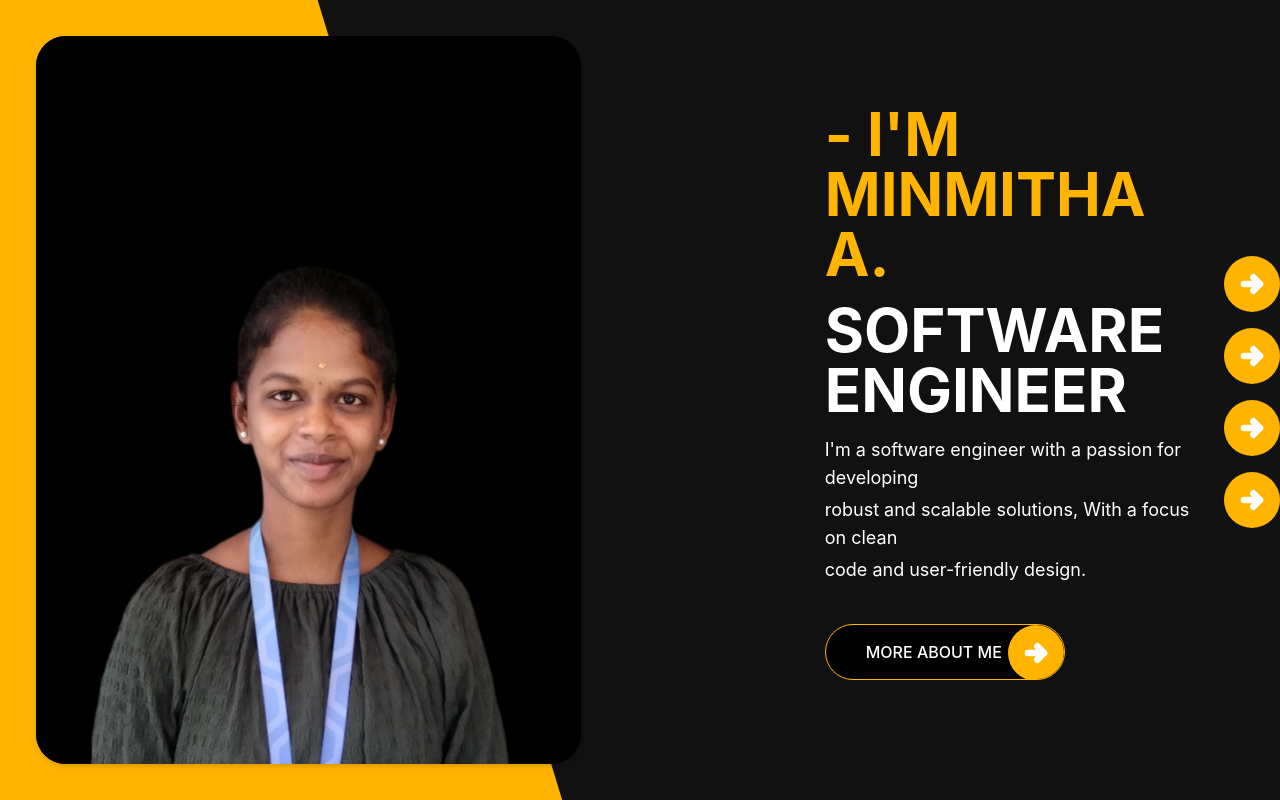
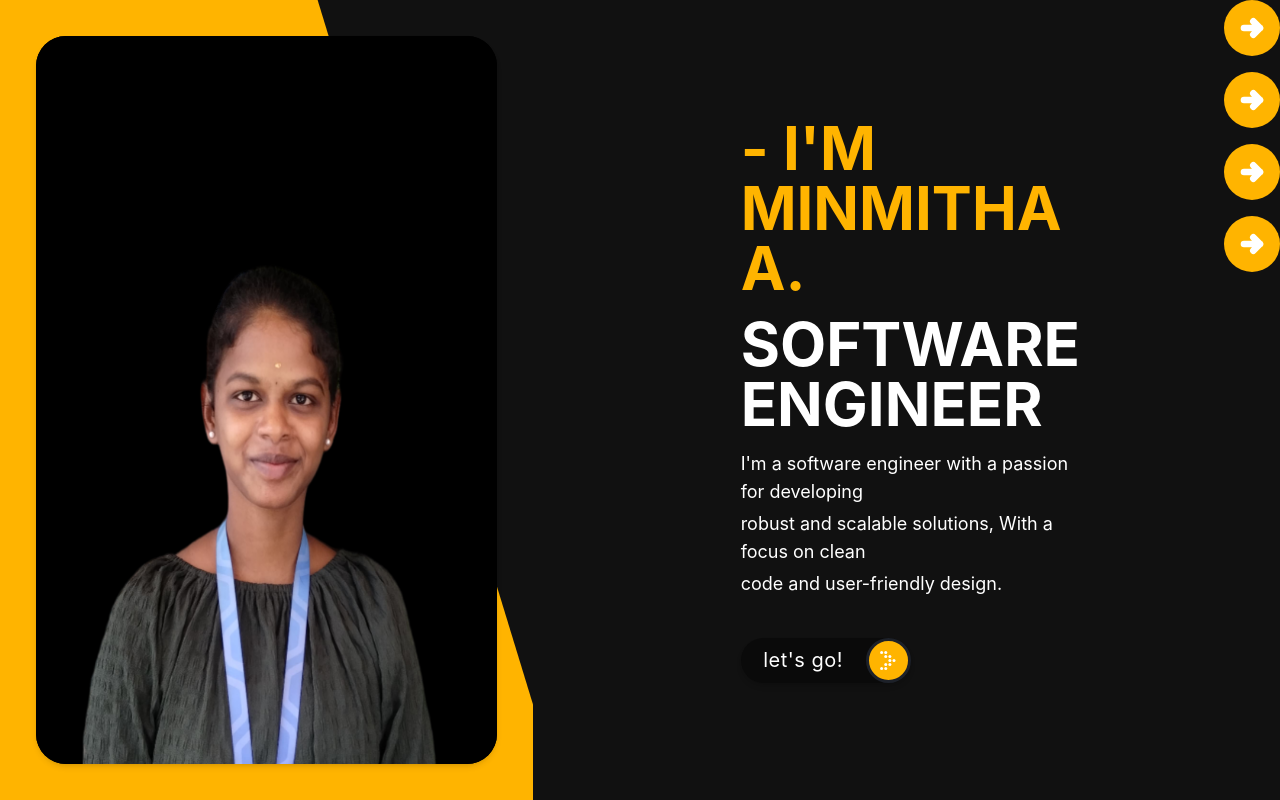
Before and after one commit to Minmitha/myportfolio, a React (Create React App) app: page / in a window 1280 px wide. Built offline with nearby package versions, Linux system fonts and the light colour scheme.

Commit message:
button changes

```diff
--- a/src/App.css
+++ b/src/App.css
@@ -1,38 +1,17 @@
-.App {
-  text-align: center;
+.icon-Container svg {
+  transition-duration: 1.5s;
 }
-
-.App-logo {
-  height: 40vmin;
-  pointer-events: none;
+.Btn-Container:hover .icon-Container svg {
+  transition-duration: 1.5s;
+  animation: arrow 1s linear infinite;
 }
-
-@media (prefers-reduced-motion: no-preference) {
-  .App-logo {
-    animation: App-logo-spin infinite 20s linear;
+@keyframes arrow {
+  0% {
+    opacity: 0;
+    margin-left: 0px;
+  }
+  100% {
+    opacity: 1;
+    margin-left: 10px;
   }
 }
-
-.App-header {
-  background-color: #282c34;
-  min-height: 100vh;
-  display: flex;
-  flex-direction: column;
-  align-items: center;
-  justify-content: center;
-  font-size: calc(10px + 2vmin);
-  color: white;
-}
-
-.App-link {
-  color: #61dafb;
-}
-
-@keyframes App-logo-spin {
-  from {
-    transform: rotate(0deg);
-  }
-  to {
-    transform: rotate(360deg);
-  }
-}
--- a/src/Components/Bio.js
+++ b/src/Components/Bio.js
@@ -1,3 +1,6 @@
+import { LongButton } from "./LongButton"
+
+
 export function Bio() {
     return (
         <>
@@ -5,21 +8,21 @@ export function Bio() {
                 <div className="flex flex-row relative fixed inset-0 overflow-hidden">
                     <div className="hidden lg:block transform rotate-[-17deg] bg-[#FFB400] w-[600px] h-full -left-60 absolute -bottom-10 scale-125">
                     </div>
-                    <div className="flex flex-grow items-center justify-center relative p-9 ">
+                    <div className="flex flex-grow items-center justify-center relative lg:p-9 ">
                         <div className="bg-black w-auto h-full rounded-[30px] shadow-md hidden lg:block">
                             <img className="w-auto h-full rounded-[30px] " src="./img/mini2.png" alt="" />
                         </div>
                     </div>
                 </div>
                 <div className="text-left flex flex-col justify-center w-full sm:w-3/4 lg:w-1/2 p-4 sm:pl-40 lg:pl-52">
-                    <div className="hidden sm:block md:block lg:hidden p-12">
+                    <div className="lg:hidden p-12">
                         <img
                             alt="name"
                             src="./img/mini2.png"
                             className="mx-auto mb-25 w-48 h-48 md:w-[270px] md:h-[270px] rounded-full  border-4 border-solid border-[#252525]" />
                     </div>
                     <p className="text-[#FFB400] text-4xl md:text-5xl lg:text-6xl font-bold">- I'M MINMITHA A.</p>
-                    <p className="text-white text-4xl md:text-5xl lg:text-6xl mt-4 font-bold">SOFTWARE ENGINEER</p>
+                    <p className="text-white text-3xl md:text-5xl lg:text-6xl mt-4 font-bold">SOFTWARE ENGINEER</p>
                     <p className="text-white text-base md:text-xl lg:text-lg mt-4">
                         I'm a software engineer with a passion for developing
                     </p>
@@ -29,16 +32,9 @@ export function Bio() {
                     <p className="text-white text-base md:text-xl lg:text-lg mt-1 mb-10">
                         code and user-friendly design.
                     </p>
-                    <button type="button" class="flex items-center justify-between text-[#FFB400] w-60 h-14 bg-black border-[1.5px] border-[#FFB400] hover:bg-[#FFB400] hover:text-black focus:outline-none font-medium rounded-full text-sm px-5 py-2.5 text-center me-2 mb-4 dark:focus:ring-yellow-900 transition-colors relative overflow-hidden">
-                        <span class="text-white pl-5 text-base">MORE ABOUT ME</span>
-                        <div class="absolute right-0 top-0 bottom-0 flex items-center justify-center w-14 h-14 bg-[#FFB400] rounded-full hover:bg-[#FFB400] transition-colors">
-                            <svg xmlns="http://www.w3.org/2000/svg" fill="none" viewBox="0 0 24 24" stroke-width="5" stroke="currentColor" class="w-8 h-8 text-white transition-colors">
-                                <path stroke-linecap="round" stroke-linejoin="round" d="M13 7l5 5m0 0l-5 5m5-5H6" />
-                            </svg>
+                    <LongButton />
                 </div>
-                    </button>
-                </div>
-                    <div className="flex flex-col justify-center">
+                <div className="pl-32 flex flex-col justify-center hidden lg:block">
                     <div class="mb-4 right-0 top-0 bottom-0 flex items-center justify-center w-14 h-14 bg-[#FFB400] rounded-full hover:bg-[#FFB400] transition-colors">
                         <svg xmlns="http://www.w3.org/2000/svg" fill="none" viewBox="0 0 24 24" stroke-width="5" stroke="currentColor" class="w-8 h-8 text-white transition-colors">
                             <path stroke-linecap="round" stroke-linejoin="round" d="M13 7l5 5m0 0l-5 5m5-5H6" />
@@ -62,6 +58,7 @@ export function Bio() {
                 </div>
             </div>
 
+
         </>
     )
 }
--- /dev/null
+++ b/src/Components/LongButton.js
@@ -0,0 +1,33 @@
+import '../App.css';
+export function LongButton() {
+    return (
+        <>
+            <div>
+                <button class="Btn-Container flex w-[170px] h-auto bg-[#0a0a0a] rounded-full shadow-md justify-between items-center  cursor-pointer">
+                    <span class="text text-white text-xl tracking-wide flex-1 h-full flex items-center justify-center">let's go!</span>
+                    <span class="icon-Container w-[45px] h-[45px] bg-[#FFB400] flex items-center justify-center rounded-full border-[3px] border-[#1d2129]">
+                        <svg
+                            width="16"
+                            height="19"
+                            viewBox="0 0 16 19"
+                            fill="none"
+                            xmlns="http://www.w3.org/2000/svg"
+                        >
+                            <circle cx="1.61321" cy="1.61321" r="1.5" fill="white"></circle>
+                            <circle cx="5.73583" cy="1.61321" r="1.5" fill="white"></circle>
+                            <circle cx="5.73583" cy="5.5566" r="1.5" fill="white"></circle>
+                            <circle cx="9.85851" cy="5.5566" r="1.5" fill="white"></circle>
+                            <circle cx="9.85851" cy="9.5" r="1.5" fill="white"></circle>
+                            <circle cx="13.9811" cy="9.5" r="1.5" fill="white"></circle>
+                            <circle cx="5.73583" cy="13.4434" r="1.5" fill="white"></circle>
+                            <circle cx="9.85851" cy="13.4434" r="1.5" fill="white"></circle>
+                            <circle cx="1.61321" cy="17.3868" r="1.5" fill="white"></circle>
+                            <circle cx="5.73583" cy="17.3868" r="1.5" fill="white"></circle>
+                        </svg>
+                    </span>
+                </button>
+
+            </div>
+        </>
+    )
+}
```
Lines whose indentation alone changed are shown as unchanged.
